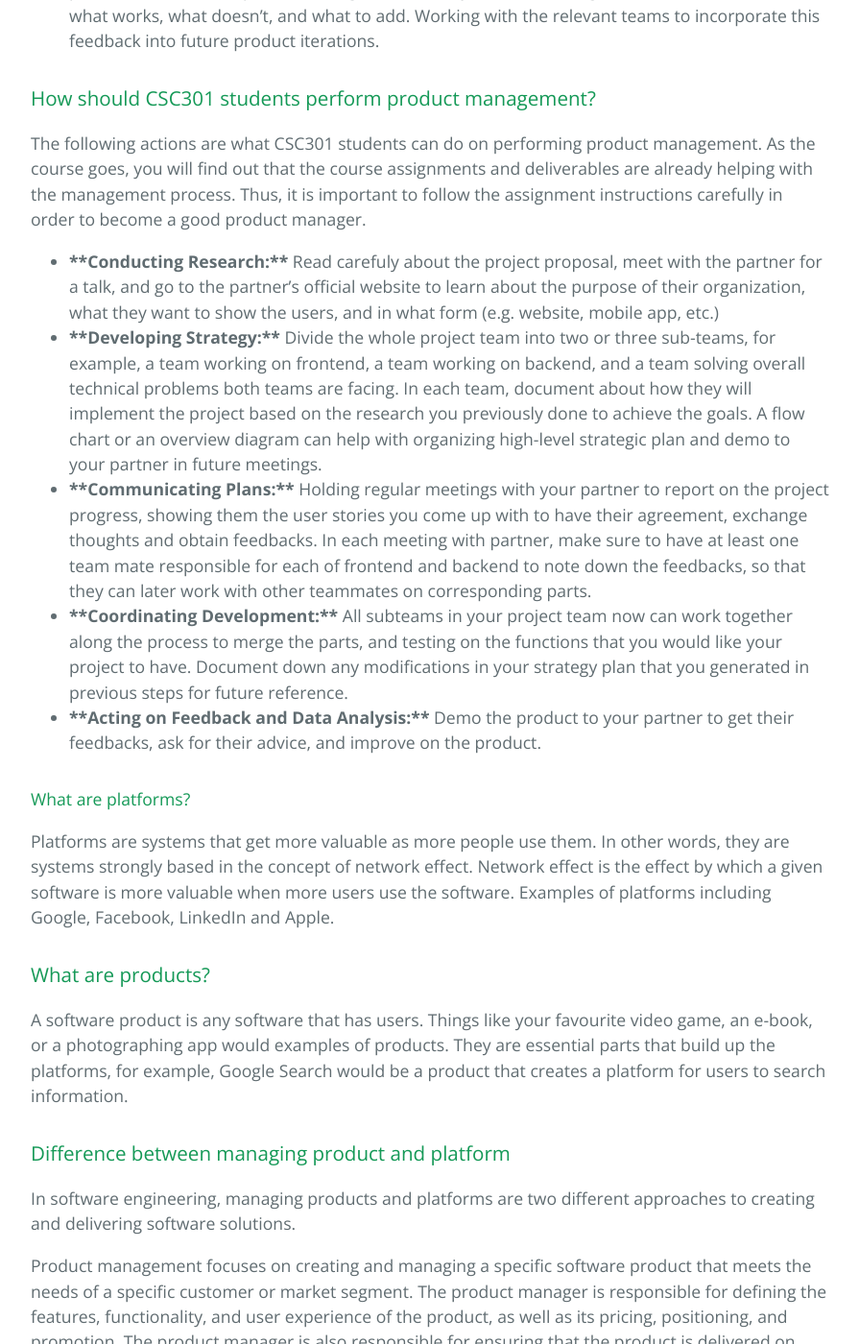
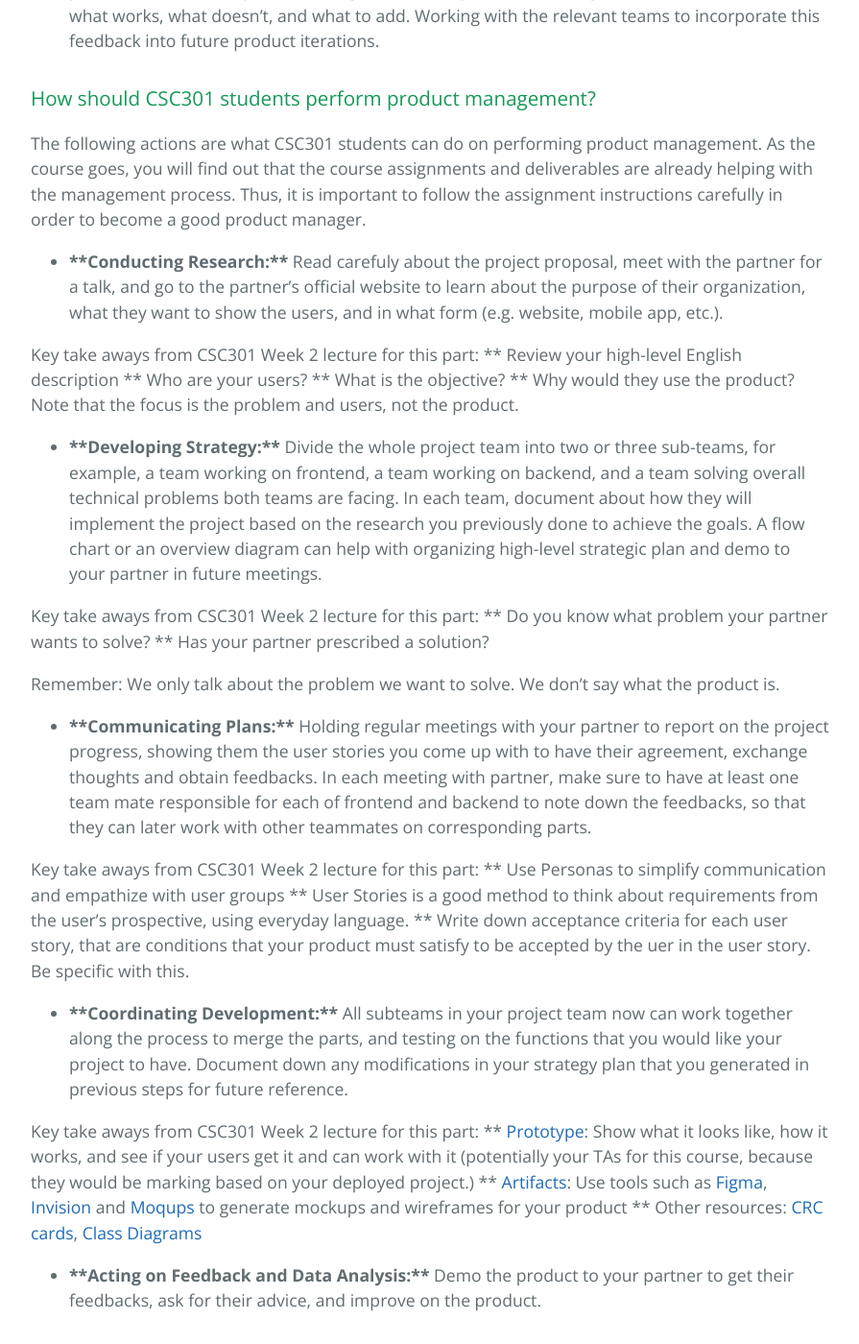
Before and after one commit to learning-software-engineering/learning-software-engineering.github.io, a Jekyll site: the page built from Topics/Product_Management.md, in a window 1280 px wide and 1400 px high, scrolled down 939 px. Shown: the whole window at 96% size, without its empty margins (192-1087 px from the left). Built offline with Jekyll 4.4.1, drawn with Linux system fonts in a browser that asks for light colours; our own code applies the rules of GitHub Pages for plain Markdown files.

Commit message:
Modified based on TA's comment

```diff
--- a/Topics/Product_Management.md
+++ b/Topics/Product_Management.md
@@ -12,18 +12,38 @@ Most product professionals spend the majority of their time focused on the follo
 
 ### How should CSC301 students perform product management?
 The following actions are what CSC301 students can do on performing product management. As the course goes, you will find out that the course assignments and deliverables are already helping with the management process. Thus, it is important to follow the assignment instructions carefully in order to become a good product manager.
-* __**Conducting Research:**__ Read carefuly about the project proposal, meet with the partner for a talk, and go to the partner's official website to learn about the purpose of their organization, what they want to show the users, and in what form (e.g. website, mobile app, etc.)
+* __**Conducting Research:**__ Read carefuly about the project proposal, meet with the partner for a talk, and go to the partner's official website to learn about the purpose of their organization, what they want to show the users, and in what form (e.g. website, mobile app, etc.).
+
+Key take aways from CSC301 Week 2 lecture for this part:
+** Review your high-level English description
+** Who are your users?
+** What is the objective?
+** Why would they use the product?
+Note that the focus is the problem and users, not the product.
+
 * __**Developing Strategy:**__ Divide the whole project team into two or three sub-teams, for example, a team working on frontend, a team working on backend, and a team solving overall technical problems both teams are facing. In each team, document about how they will implement the project based on the research you previously done to achieve the goals. A flow chart or an overview diagram can help with organizing high-level strategic plan and demo to your partner in future meetings.
+
+Key take aways from CSC301 Week 2 lecture for this part:
+** Do you know what problem your partner wants to solve?
+** Has your partner prescribed a solution?
+
+Remember: We only talk about the problem we want to solve. We don’t say what the product is.
+
 * __**Communicating Plans:**__ Holding regular meetings with your partner to report on the project progress, showing them the user stories you come up with to have their agreement, exchange thoughts and obtain feedbacks. In each meeting with partner, make sure to have at least one team mate responsible for each of frontend and backend to note down the feedbacks, so that they can later work with other teammates on corresponding parts.
+
+Key take aways from CSC301 Week 2 lecture for this part:
+** Use Personas to simplify communication and empathize with user groups
+** User Stories is a good method to think about requirements from the user's prospective, using everyday language.
+** Write down acceptance criteria for each user story, that are conditions that your product must satisfy to be accepted by the uer in the user story. Be specific with this.
+
 * __**Coordinating Development:**__ All subteams in your project team now can work together along the process to merge the parts, and testing on the functions that you would like your project to have. Document down any modifications in your strategy plan that you generated in previous steps for future reference.
+
+Key take aways from CSC301 Week 2 lecture for this part:
+** [Prototype](https://xd.adobe.com/ideas/process/ui-design/what-is-prototyping/): Show what it looks like, how it works, and see if your users get it and can work with it (potentially your TAs for this course, because they would be marking based on your deployed project.)
+** [Artifacts](https://draw.chat/index.html): Use tools such as [Figma](https://www.figma.com/), [Invision](https://www.invisionapp.com/) and [Moqups](https://moqups.com/) to generate mockups and wireframes for your product
+** Other resources: [CRC cards](http://www.agilemodeling.com/artifacts/crcModel.htm), [Class Diagrams](http://www.agilemodeling.com/artifacts/classDiagram.htm)
+
 * __**Acting on Feedback and Data Analysis:**__ Demo the product to your partner to get their feedbacks, ask for their advice, and improve on the product.
-
-
-#### What are platforms?
-Platforms are systems that get more valuable as more people use them. In other words, they are systems strongly based in the concept of network effect. Network effect is the effect by which a given software is more valuable when more users use the software. Examples of platforms including Google, Facebook, LinkedIn and Apple.
-
-### What are products?
-A software product is any software that has users. Things like your favourite video game, an e-book, or a photographing app would examples of products. They are essential parts that build up the platforms, for example, Google Search would be a product that creates a platform for users to search information.
 
 ### Difference between managing product and platform
 In software engineering, managing products and platforms are two different approaches to creating and delivering software solutions.
```
Also changed, not shown: 1 other file.
